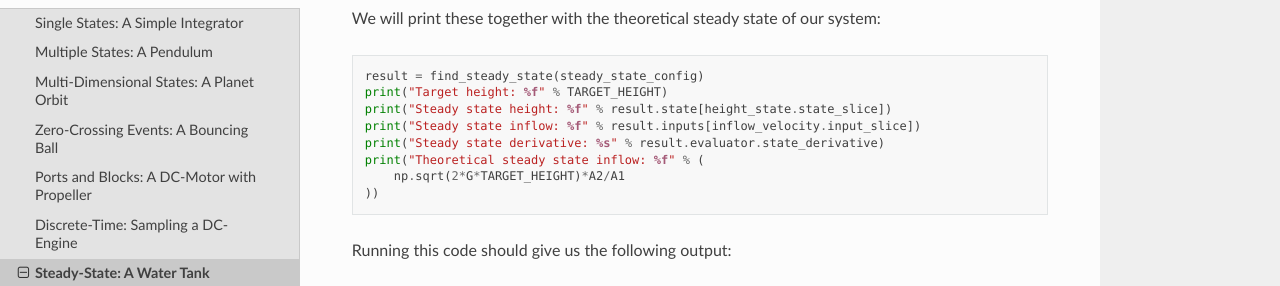
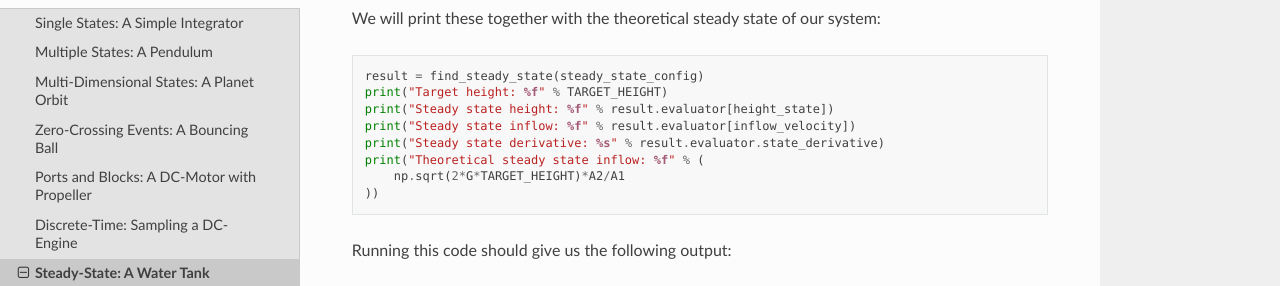
Before and after one commit to modypy/modypy, a Sphinx documentation site: the page built from docs/guide/07_water_tank.rst, in a window 1280 px wide and 900 px high, scrolled down 2544 px. Shown: the part 158-444 px from the top of the window. Built offline with Sphinx 7.4.7 and the Read the Docs theme 2.0.0, drawn with Linux system fonts in a browser that asks for light colours; the version number could not be read and is left out.

Commit message:
Upgrade the water tank example for the guide. Closes #15

```diff
--- a/docs/guide/07_water_tank.rst
+++ b/docs/guide/07_water_tank.rst
@@ -145,8 +145,8 @@ We will print these together with the theoretical steady state of our system:
 
     result = find_steady_state(steady_state_config)
     print("Target height: %f" % TARGET_HEIGHT)
-    print("Steady state height: %f" % result.state[height_state.state_slice])
-    print("Steady state inflow: %f" % result.inputs[inflow_velocity.input_slice])
+    print("Steady state height: %f" % result.evaluator[height_state])
+    print("Steady state inflow: %f" % result.evaluator[inflow_velocity])
     print("Steady state derivative: %s" % result.evaluator.state_derivative)
     print("Theoretical steady state inflow: %f" % (
         np.sqrt(2*G*TARGET_HEIGHT)*A2/A1
```
Also changed, not shown: 1 other file.
